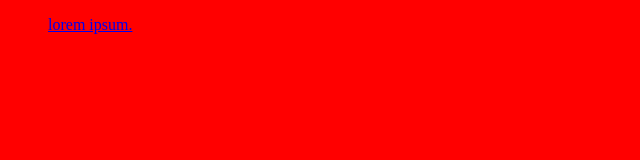
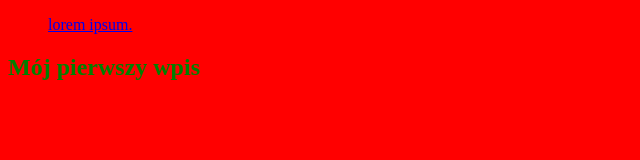
Before and after one commit to karolkitek/MyFirstGit, a plain HTML site: page index.html in a window 1280 px wide. Shown: the whole page, without its empty margins (0-640 px from the left). Drawn offline with Linux system fonts and the light colour scheme.

Commit message:
Add article in main.css

```diff
--- a/main.css
+++ b/main.css
@@ -2,3 +2,6 @@ body {
 	background-color: red;
 	color:red;
 }
+ article {
+ 	color:green;
+ }
```
